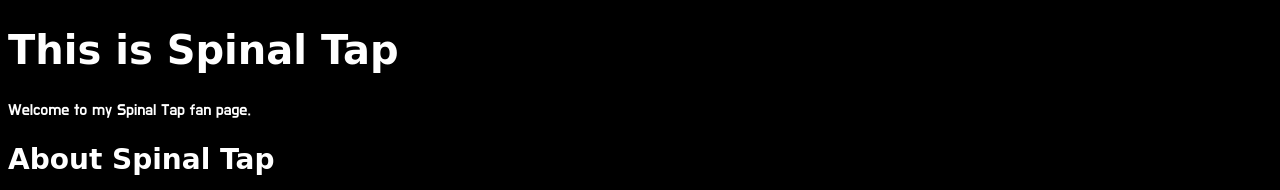
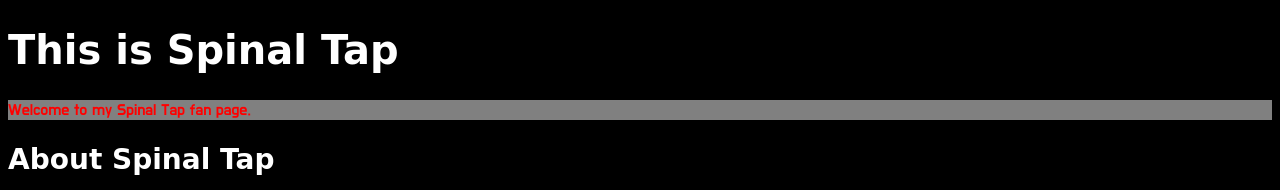
Before and after one commit to VanessaGVilla/cssweek2, a plain HTML site: page index.html in a window 1280 px wide. Shown: the top 190 px of the page. Drawn offline with Linux system fonts and the light colour scheme; a web font is replaced by a local one.

Commit message:
2nd edit

```diff
--- a/main.css
+++ b/main.css
@@ -33,7 +33,10 @@ p  {
 
 
 }
-#text-intro
+#text-intro {
+	background-color: grey;
+	color: red;
+}
 
 
 .album-art {
```
